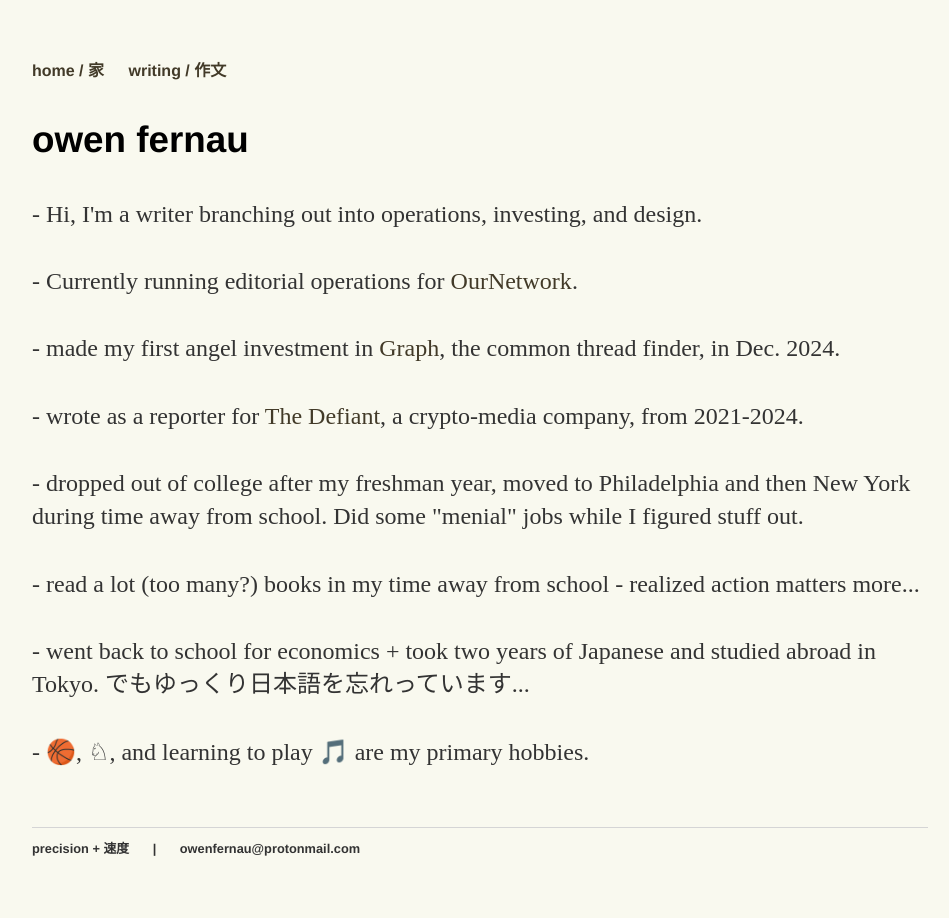
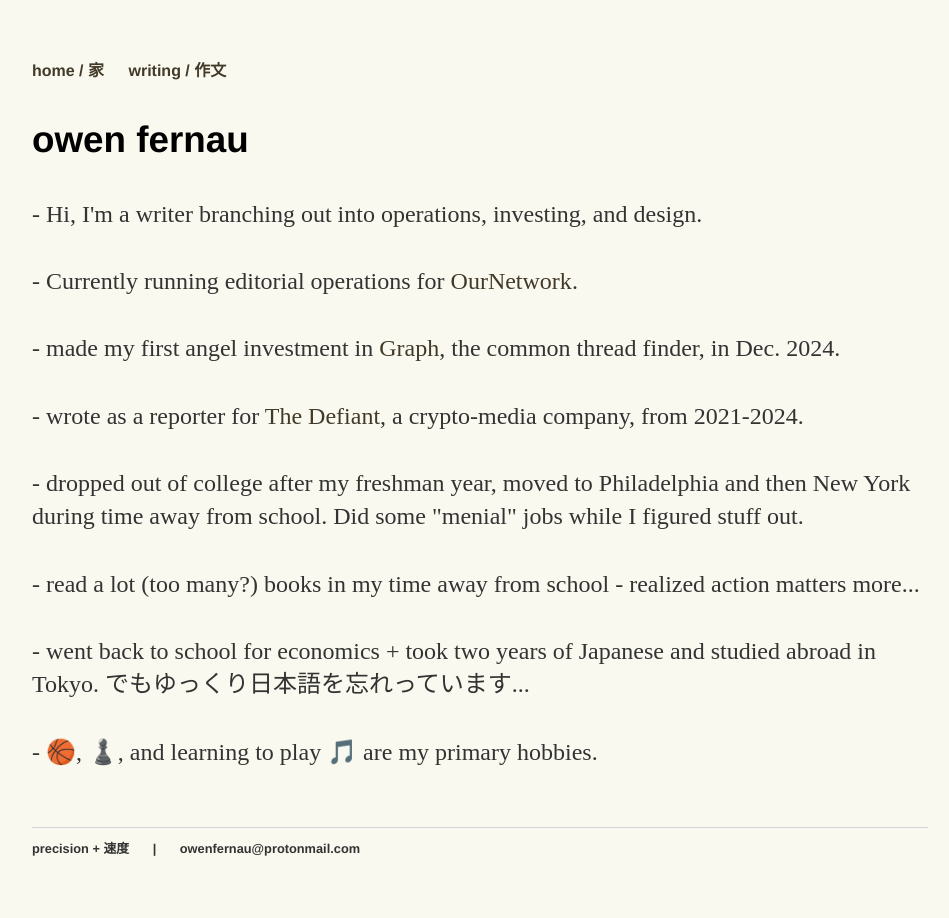
Before and after one commit to owenfernau/owenfernau.github.io, a Jekyll site: the page built from index.html, in a window 1280 px wide. Shown: the whole page, without its empty margins (160-1109 px from the left). Built offline with Jekyll 4.4.1, drawn with Linux system fonts in a browser that asks for light colours.

```diff
--- a/index.html
+++ b/index.html
@@ -19,7 +19,7 @@ title: owen fernau
 		<br><br>
 		- went back to school for economics + took two years of Japanese and studied abroad in Tokyo. でもゆっくり日本語を忘れっています...
 		<br><br>
-		- 🏀, ♘, and learning to play 🎵 are my primary hobbies.
+		- 🏀, ♟️, and learning to play 🎵 are my primary hobbies.
 		<br><br>
 	</p>
 </div><!-- /.blurb -->
```
